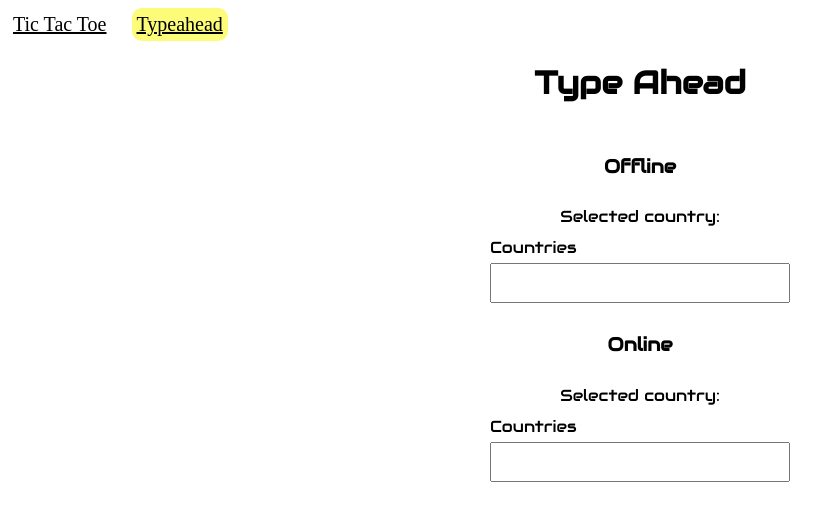
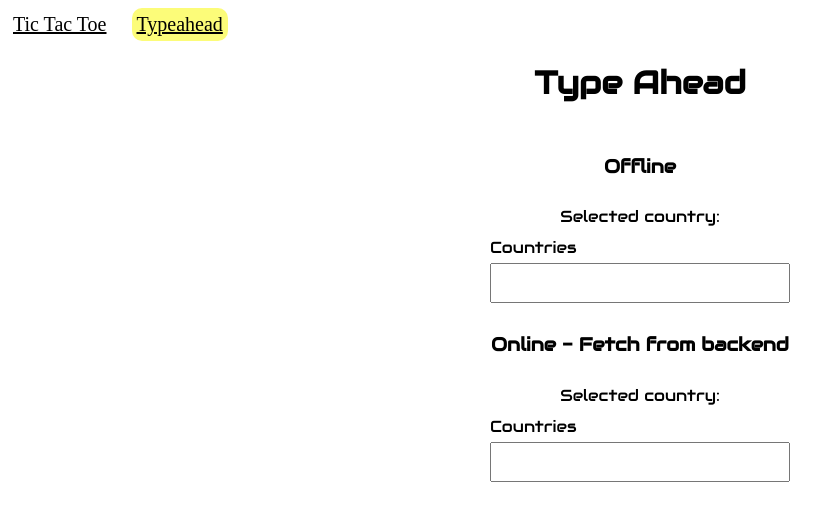
Before and after one commit to rafaelkachlon/angular-practices, an Angular app: page /typeahead in a window 1280 px wide. Shown: the top 520 px of the page, without its empty margins (0-840 px from the left). Built offline with nearby package versions, Linux system fonts and the light colour scheme.

Commit message:
change typeahead text

```diff
--- a/src/app/autocomplete/autocomplete.component.html
+++ b/src/app/autocomplete/autocomplete.component.html
@@ -8,7 +8,7 @@
     <app-typeahead [label]="'Countries'" [data]="offlineData()" [(result)]="offlineResult"></app-typeahead>
 
 
-    <h3>Online</h3>
+    <h3>Online - Fetch from backend</h3>
     <div>
         <div>Selected country:</div>
         <div>{{onlineResult()}}</div>
```
